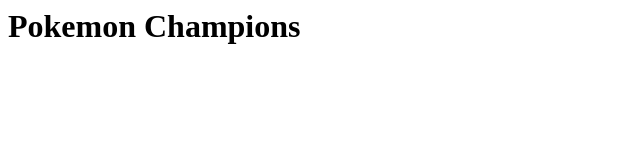
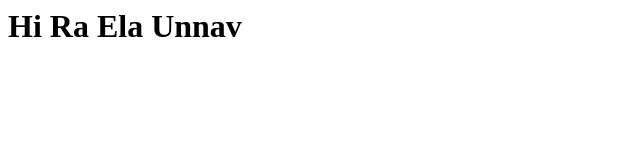
Before and after one commit to LokeshArjun29/devops, a plain HTML site: page index.html in a window 1280 px wide. Shown: the whole page, without its empty margins (0-640 px from the left). Drawn offline with Linux system fonts and the light colour scheme.

Commit message:
Update 2

```diff
--- a/index.html
+++ b/index.html
@@ -1 +1 @@
-<h1>Pokemon Champions</h1>
+<h1>Hi Ra Ela Unnav</h1>
```
